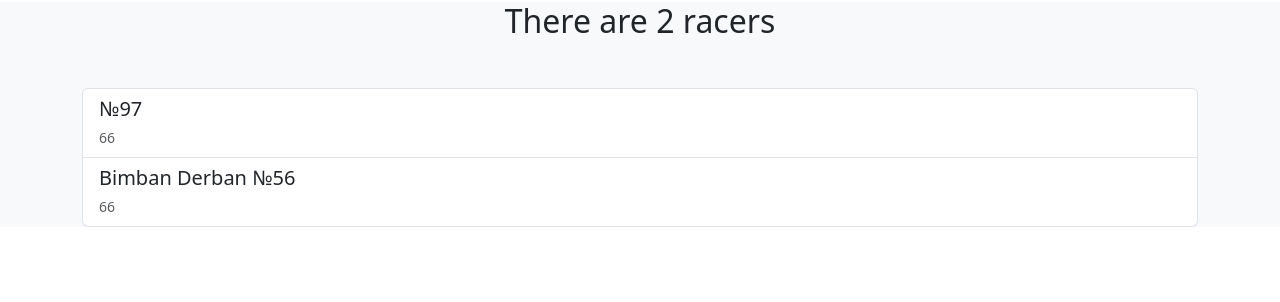
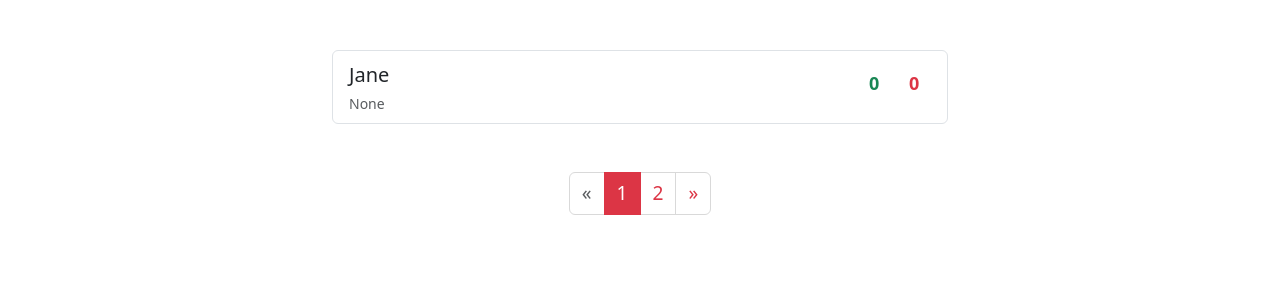
Before and after one commit to Sobikaa-droid/eNASCAR, a Django app: page /racers/ in a window 1280 px wide. Shown: the part 65-367 px from the top of the page. Run offline with Django 4.2, Linux system fonts and the light colour scheme; data comes from the database, SQL or seed files in the repository; some libraries are stand-ins or nearby versions.

Commit message:
Improved Racers, added pagination

```diff
--- a/apps/racers/templates/racers/racers_list.html
+++ b/apps/racers/templates/racers/racers_list.html
@@ -1,33 +1,29 @@
 {% extends 'base.html' %}
-
 {% block title %}Racers{% endblock %}
-
 {% block content %}
-
-<div class="bg-light grey_container">
-  <div class="container">
-    <div class="bd-masthead" id="content">
-      {% if racers_count == 0 %}
-      <div class='text-center'>
-        <h1 class="mb-4">There are no racers</h1>
-        <a role="button" class="btn btn-outline-dark btn-lg mb-5" href="">Register Yourself</a>
-      </div>
-      {% else %}
-      <h2 class="text-center">There are {{ racers_count }} racer{{ racers_count|pluralize }}</h2>
-      {% endif %}
-
+<div class="grey_container">
+  <div class="container mt-5 mb-5 w-50">
+    <div class="bd-masthead mt-5" id="content">
       <div class="list-group mb-5 mt-5">
         {% for racer in racers %}
         <a href="{{ racer.get_absolute_url }}" class="list-group-item list-group-item-action">
-          <h5 class="mb-1">
-            {{ racer.first_name }} {{ racer.second_name }} №{{ racer.number }}
-          </h5>
-          <small class="text-muted">66</small>
+          <div class="d-flex align-middle">
+            <div class="me-auto">
+              <h5 class="mb-1 mt-1">{{ racer.username }}</h5>
+              <small class="text-muted">{{ racer.description|striptags|truncatechars:50 }}</small>
+            </div>
+            <h4 class="mt-2">
+              <span class="badge rounded-pill text-success">{{ racer.wins }}</span>
+              <span class="badge rounded-pill text-danger">{{ racer.loses }}</span>
+            </h4>
+          </div>
         </a>
+        {% empty %}
+        <h4 class="text-danger mt-3 mb-3 text-center">No results found</h4>
         {% endfor %}
       </div>
     </div>
   </div>
 </div>
-
+{% include 'pagination.html' %}
 {% endblock %}
--- a/apps/racers/views.py
+++ b/apps/racers/views.py
@@ -22,12 +22,10 @@
 
 
 class RacerListView(generic.ListView):
+    model = Racer
     context_object_name = 'racers'
-    paginate_by = 15
+    paginate_by = 1
     template_name = "racers/racers_list.html"
-
-    def get_queryset(self):
-        return Racer.objects.all()
 
     def get_context_data(self, **kwargs):
         context = super().get_context_data(**kwargs)
--- a/static/static.css
+++ b/static/static.css
@@ -49,11 +49,11 @@
 }
 
 .nav-link-active {
-  color: black !important;
+  color: #dc3545 !important;
 }
 
 .nav_link_base:focus, .nav_link_base:hover {
-    color: black;
+    color: #dc3545;
 }
 
 .navbar-toggler {
@@ -64,3 +64,22 @@
   box-shadow: 0 0 20px 5px #d9d9d9;
   border-radius: 10px 10px 10px 10px;
 }
+
+/* PAGINATION */
+
+.pagination {
+    --bs-pagination-bg: transparent;
+    --bs-pagination-border-color: #d9d9d9;
+    --bs-pagination-font-size: 1.2rem;
+    --bs-pagination-color: #dc3545;
+    --bs-pagination-hover-color: white;
+    --bs-pagination-hover-bg: #dc3545;
+    --bs-pagination-hover-border-color: #dc3545;
+    --bs-pagination-focus-color: white;
+    --bs-pagination-focus-bg: #dc3545;
+    --bs-pagination-active-color: white;
+    --bs-pagination-active-bg: #dc3545;
+    --bs-pagination-active-border-color: #dc3545;
+    --bs-pagination-disabled-bg: transparent;
+    --bs-pagination-disabled-border-color: #d9d9d9;
+}
--- /dev/null
+++ b/templates/pagination.html
@@ -0,0 +1,20 @@
+{% if page_obj.paginator.num_pages > 1 %}
+<!-- Pagination -->
+<nav aria-label="Page navigation example page_navigation">
+  <ul class="pagination justify-content-center mt-5 mb-5">
+    <li class="page-item {% if page_obj.has_previous %}enabled{% else %}disabled{% endif %}">
+      <a class="page-link" href="?page=1" aria-label="First">
+      <span aria-hidden='true'>&laquo;</span>
+      </a>
+    </li>
+    {% for page in page_obj.paginator.page_range %}
+    <li class="page-item {% if page == page_obj.number %} active {% endif %}"><a class="page-link" href="?page={{ page }}">{{ page }}</a></li>
+    {% endfor %}
+    <li class="page-item {% if page_obj.has_next %}enabled{% else %}disabled{% endif %}">
+      <a class="page-link" href="?page={{ page_obj.paginator.num_pages }}" aria-label="Last">
+      <span aria-hidden="true">&raquo;</span>
+      </a>
+    </li>
+  </ul>
+</nav>
+{% endif %}
```
Also changed, not shown: apps/races/views.py (+6 -1 lines).
